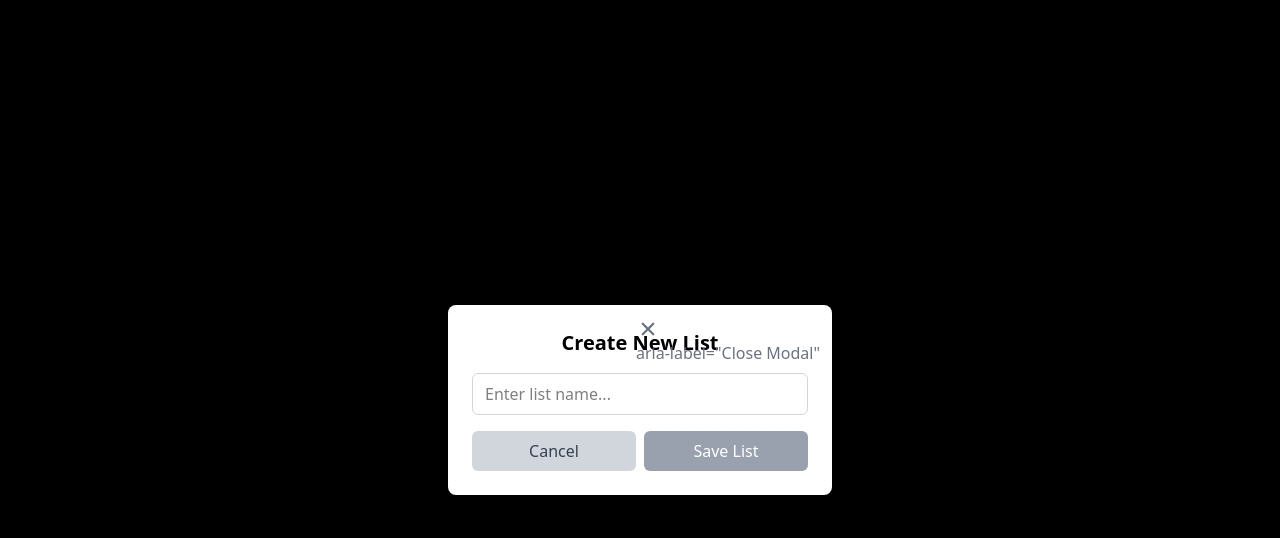
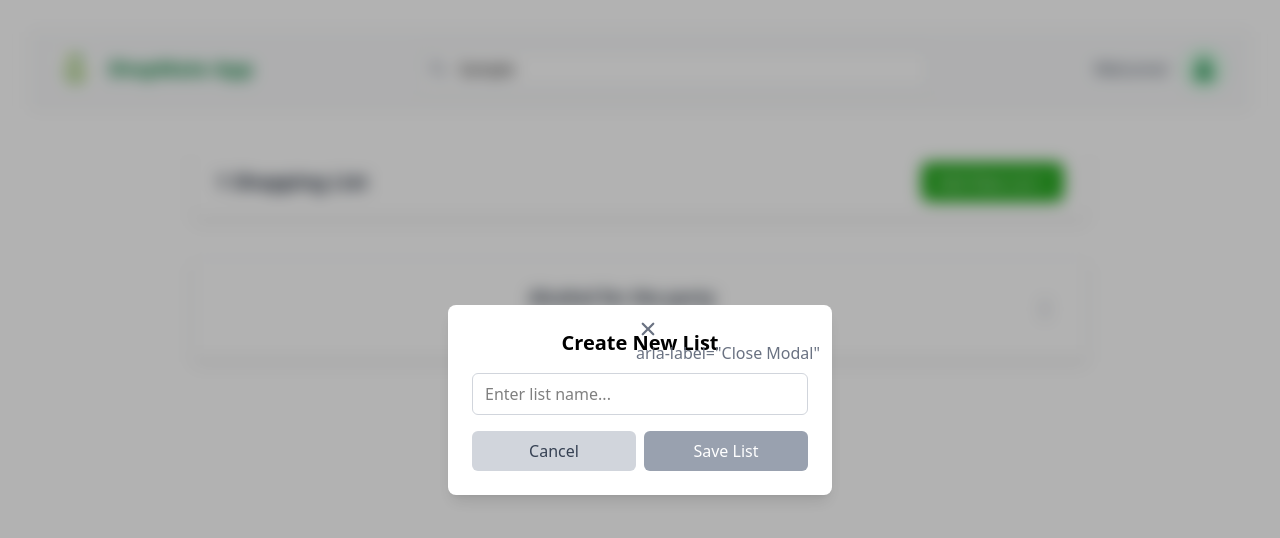
Before and after one commit to ThembelihleQueeneth/shopping_list, a React (Vite) app: page /home in a window 1280 px wide. Both pictures are taken after typing "Sample" into the empty fields and a click on the button "Add New List +". Shown: the top 538 px of the page. Built offline with nearby package versions, Linux system fonts and the light colour scheme; data requests are answered from the project's data file.

Commit message:
Fix: Home page to display different list for different users

```diff
--- a/db.json
+++ b/db.json
@@ -31,32 +31,64 @@
       "email": "malukathembelihle95@gmail.com",
       "cellphone": "0793316193",
       "password": "123456"
+    },
+    {
+      "id": "ba74",
+      "name": "Phetheni",
+      "surname": "Mhale",
+      "email": "mhale@gmail.com",
+      "cellphone": "0898897373",
+      "password": "123456"
+    },
+    {
+      "id": "55f0",
+      "name": "Phetheni",
+      "surname": "Mhale",
+      "email": "mhale@gmail.com",
+      "cellphone": "0898897373",
+      "password": "123456"
+    },
+    {
+      "id": "f44a",
+      "name": "Phetheni",
+      "surname": "Mhale",
+      "email": "mhale@gmail.com",
+      "cellphone": "0898897373",
+      "password": "123456"
+    },
+    {
+      "id": "c80a",
+      "name": "Anele",
+      "surname": "Masango",
+      "email": "anele@gmail.com",
+      "cellphone": "0893383838",
+      "password": "123456"
     }
   ],
   "lists": [
     {
-      "productId": "8c1a",
+      "id": "8c1a",
       "name": "Fruits",
       "items": 3,
       "date": "10/8/2025",
       "userId": "1570",
       "groceryItems": [
         {
-          "itemId": "1",
+          "id": "1",
           "name": "Apples",
           "quantity": 6,
           "category": "Fruit",
           "completed": false
         },
         {
-          "itemId": "2",
+          "id": "2",
           "name": "Bananas",
           "quantity": 4,
           "category": "Fruit",
           "completed": true
         },
         {
-          "itemId": "3",
+          "id": "3",
           "name": "Oranges",
           "quantity": 8,
           "category": "Fruit",
@@ -65,35 +97,35 @@
       ]
     },
     {
-      "productId": "9e7b",
+      "id": "9e7b",
       "name": "Pasta Dinner",
       "items": 4,
       "date": "10/8/2025",
       "userId": "1570",
       "groceryItems": [
         {
-          "itemId": "6",
+          "id": "6",
           "name": "Pasta",
           "quantity": 1,
           "category": "Pantry",
           "completed": true
         },
         {
-          "itemId": "7",
+          "id": "7",
           "name": "Tomato Sauce",
           "quantity": 1,
           "category": "Condiments",
           "completed": false
         },
         {
-          "itemId": "8",
+          "id": "8",
           "name": "Parmesan Cheese",
           "quantity": 1,
           "category": "Dairy",
           "completed": false
         },
         {
-          "itemId": "9",
+          "id": "9",
           "name": "Ground Beef",
           "quantity": 1,
           "category": "Meat",
@@ -102,7 +134,7 @@
       ]
     },
     {
-      "productId": "9de0",
+      "id": "9de0",
       "name": "Alcohol for the party",
       "items": 0,
       "date": "10/8/2025",
@@ -110,14 +142,14 @@
       "groceryItems": []
     },
     {
-      "productId": "1acd",
+      "id": "1acd",
       "name": "Gogo's Party",
       "userId": "18cc",
       "items": 1,
       "date": "10/9/2025",
       "groceryItems": [
         {
-          "itemId": "1759964558516",
+          "id": "1759964558516",
           "name": "Meat",
           "quantity": 1,
           "category": "Meat & Seafood",
@@ -126,14 +158,14 @@
       ]
     },
     {
-      "productId": "533d",
+      "id": "533d",
       "name": "testing",
       "userId": "18cc",
       "items": 1,
       "date": "10/9/2025",
       "groceryItems": [
         {
-          "itemId": "1759993070400",
+          "id": "1759993070400",
           "name": "Test 1",
           "quantity": 1,
           "category": "Fruits & Vegetables",
@@ -142,7 +174,7 @@
       ]
     },
     {
-      "productId": "fb6f",
+      "id": "fb6f",
       "name": "testing 2",
       "userId": "18cc",
       "items": 0,
@@ -150,12 +182,28 @@
       "groceryItems": []
     },
     {
-      "productId": "8a66",
+      "id": "8a66",
       "name": "baking for gogo",
       "userId": "18cc",
       "items": 0,
       "date": "10/10/2025",
       "groceryItems": []
+    },
+    {
+      "id": "ae46",
+      "name": "Stationary",
+      "userId": "18cc",
+      "items": 0,
+      "date": "2/5/2026",
+      "groceryItems": []
+    },
+    {
+      "id": "6d25",
+      "name": "Gogo's Party",
+      "userId": "c80a",
+      "items": 0,
+      "date": "2/5/2026",
+      "groceryItems": []
     }
   ]
 }
--- a/package.json
+++ b/package.json
@@ -7,7 +7,8 @@
     "dev": "vite",
     "build": "tsc -b && vite build",
     "lint": "eslint .",
-    "preview": "vite preview"
+    "preview": "vite preview",
+    "server": "json-server db.json --port 3000"
   },
   "dependencies": {
     "@reduxjs/toolkit": "^2.9.0",
--- a/src/components/Button.tsx
+++ b/src/components/Button.tsx
@@ -1,4 +1,4 @@
-import { FC } from "react";
+import { type FC } from "react";
 
 interface ButtonProps {
   text: string;
--- a/src/components/Card.tsx
+++ b/src/components/Card.tsx
@@ -20,7 +20,8 @@ export const Card = () => {
     error = null,
   } = listsState ?? { lists: [], loading: false, error: null };
 
-  const [currentUserId] = useState("18cc");
+  const loginState = useSelector((state: RootState) => state.login);
+  const currentUserId = loginState.user?.id ? String(loginState.user.id) : "";
   const [isModalOpen, setIsModalOpen] = useState(false);
   const [isDeleteModalOpen, setIsDeleteModalOpen] = useState(false);
   const [listName, setListName] = useState("");
@@ -36,12 +37,8 @@ export const Card = () => {
     if (!listName.trim()) return;
     dispatch(
       addList({
-        productId: crypto.randomUUID().slice(0, 4),
         name: listName,
         userId: currentUserId,
-        items: 0,
-        date: new Date().toLocaleDateString(),
-        groceryItems: [],
       })
     )
       .unwrap()
@@ -60,7 +57,7 @@ export const Card = () => {
 
   const handleConfirmDelete = () => {
     if (listToDelete) {
-      dispatch(deleteList(listToDelete.productId!))
+      dispatch(deleteList(listToDelete.id!))
         .unwrap()
         .then(() => {
           setIsDeleteModalOpen(false);
@@ -122,7 +119,7 @@ export const Card = () => {
           </div>
         ) : (
           userLists.map((list: List) => (
-            <Link to={`/lists/${list.productId}`} key={list.productId} className="block">
+            <Link to={`/lists/${list.id}`} key={list.id} className="block">
               <div className="relative flex justify-between items-center bg-white rounded-lg shadow-md p-6 hover:shadow-lg transition duration-200 border border-gray-100">
                 <div className="flex-1">
                   <h2 className="text-lg font-semibold text-gray-800 mb-1">
@@ -146,7 +143,7 @@ export const Card = () => {
                 <button
                   onClick={(e) => {
                     e.preventDefault();
-                    toggleMenu(list.productId!);
+                    toggleMenu(list.id!);
                   }}
                   className="text-gray-400 hover:text-gray-600 p-2 rounded-full hover:bg-gray-100 transition duration-200 cursor-pointer"
                   disabled={loading} aria-label="Menu"
@@ -155,7 +152,7 @@ export const Card = () => {
 
                 </button>
 
-                {openMenu === list.productId && (
+                {openMenu === list.id && (
                   <div
                     ref={menuRef}
                     className="absolute right-4 top-14 bg-white border border-gray-200 rounded-lg shadow-md w-40 z-10"
@@ -183,7 +180,7 @@ export const Card = () => {
       </div>
 
       {isModalOpen && (
-        <div className="fixed inset-0 bg-black bg-opacity-50 flex justify-center items-center z-50">
+        <div className="fixed inset-0 bg-black/30 backdrop-blur-sm flex justify-center items-center z-50">
           <div
             className="bg-white rounded-lg p-6 w-96 shadow-lg relative"
             onClick={(e) => e.stopPropagation()}
@@ -227,7 +224,7 @@ export const Card = () => {
       )}
 
       {isDeleteModalOpen && (
-        <div className="fixed inset-0 bg-black bg-opacity-50 flex justify-center items-center z-50">
+        <div className="fixed inset-0 bg-black/30 backdrop-blur-sm flex justify-center items-center z-50">
           <div
             className="bg-white rounded-lg p-6 w-96 shadow-lg relative"
             onClick={(e) => e.stopPropagation()}
--- a/src/components/ViewItems.tsx
+++ b/src/components/ViewItems.tsx
@@ -4,10 +4,10 @@ import { useSelector } from "react-redux";
 import { type RootState } from "../store/store";
 
 export const ViewItems = () => {
-  const { productId } = useParams<{ productId: string }>();
+  const { listId } = useParams<{ listId: string }>();
   const lists = useSelector((state: RootState) => state.lists.lists);
 
-  const list = lists.find((l) => l.productId === productId);
+  const list = lists.find((l) => l.id === listId);
 
   const [search, setSearch] = useState("");
   const [sortOrder, setSortOrder] = useState("asc");
@@ -61,7 +61,7 @@ export const ViewItems = () => {
         {filteredItems.length > 0 ? (
           filteredItems.map((item) => (
             <li
-              key={item.itemId}
+              key={item.id}
               className="p-3 border rounded-md bg-gray-50 flex justify-between"
             >
               <span>{item.name}</span>
--- a/src/pages/Register.tsx
+++ b/src/pages/Register.tsx
@@ -105,7 +105,7 @@ const Register: FC = () => {
 
     Object.keys(formData).forEach((key) => {
       newTouched[key] = true;
-      newErrors[key] = validateField(key, formData[key as keyof typeof formData]);
+      newErrors[key as keyof FormErrors] = validateField(key, formData[key as keyof typeof formData]);
     });
 
     setTouched(newTouched);
```
